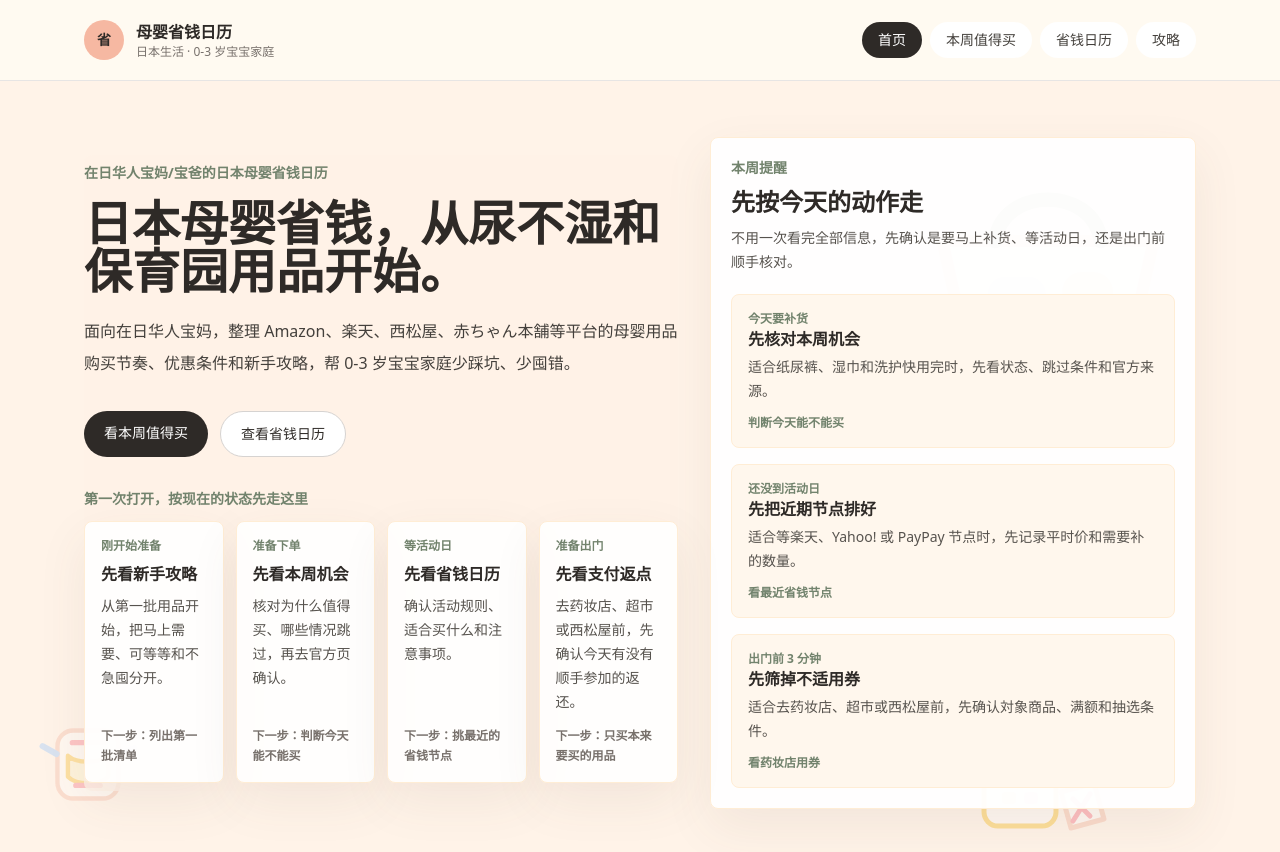
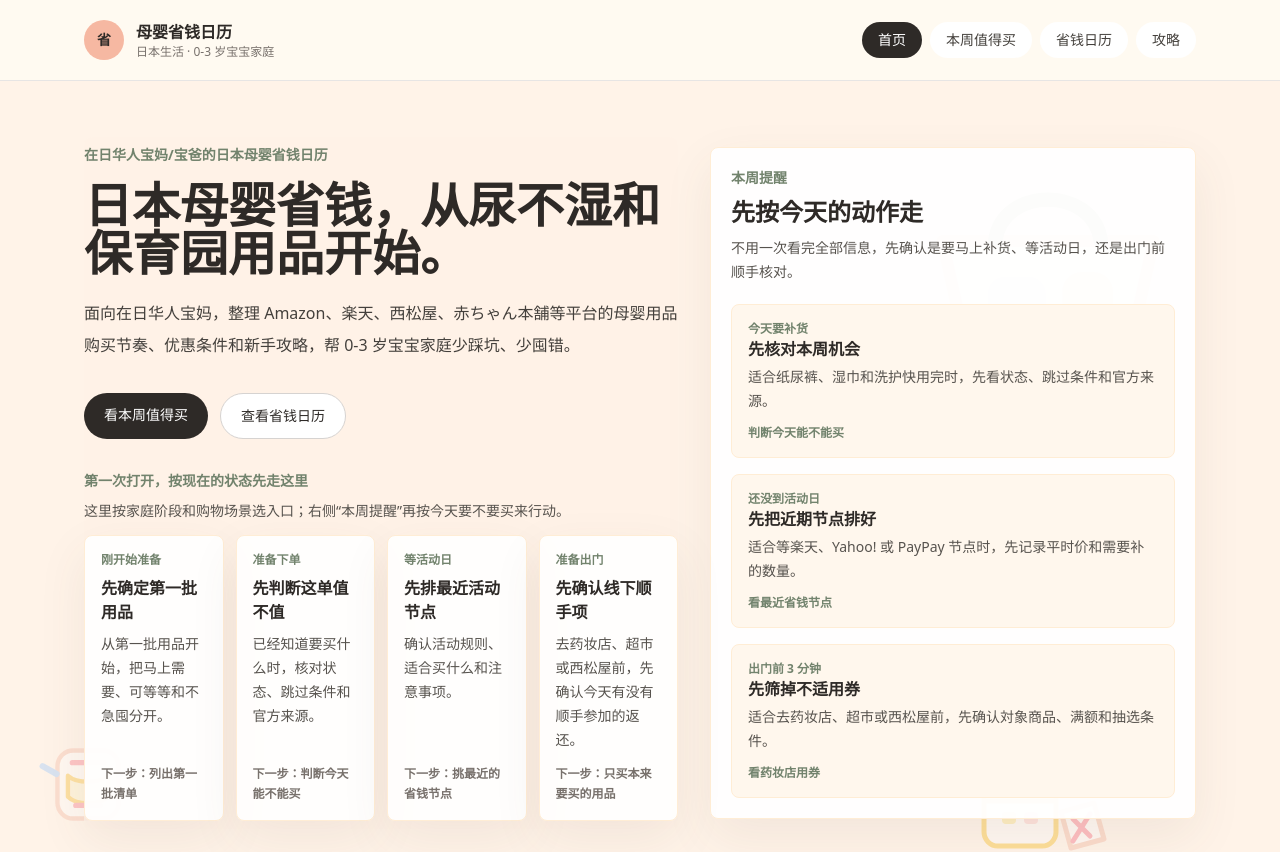
Before and after one commit to fengchuanli/mama-save-jp, a Next.js app: page / in a window 1280 px wide. Shown: the top 852 px of the page. Built offline with nearby package versions, Linux system fonts and the light colour scheme.

Commit message:
优化首页首屏入口分工

```diff
--- a/pages/index.tsx
+++ b/pages/index.tsx
@@ -111,28 +111,28 @@ export default function Home({ deals, calendarEvents, paymentRebateEvents, guide
     {
       label: "刚开始准备",
       href: "/guides/newborn-shopping-list",
-      title: "先看新手攻略",
+      title: "先确定第一批用品",
       description: "从第一批用品开始，把马上需要、可等等和不急囤分开。",
       nextStep: "下一步：列出第一批清单"
     },
     {
       label: "准备下单",
       href: "/deals",
-      title: "先看本周机会",
-      description: "核对为什么值得买、哪些情况跳过，再去官方页确认。",
+      title: "先判断这单值不值",
+      description: "已经知道要买什么时，核对状态、跳过条件和官方来源。",
       nextStep: "下一步：判断今天能不能买"
     },
     {
       label: "等活动日",
       href: "/calendar",
-      title: "先看省钱日历",
+      title: "先排最近活动节点",
       description: "确认活动规则、适合买什么和注意事项。",
       nextStep: "下一步：挑最近的省钱节点"
     },
     {
       label: "准备出门",
       href: "/calendar",
-      title: "先看支付返点",
+      title: "先确认线下顺手项",
       description: "去药妆店、超市或西松屋前，先确认今天有没有顺手参加的返还。",
       nextStep: "下一步：只买本来要买的用品"
     }
@@ -259,6 +259,9 @@ export default function Home({ deals, calendarEvents, paymentRebateEvents, guide
             </div>
             <div className="mt-8">
               <p className="text-sm font-semibold text-tea">第一次打开，按现在的状态先走这里</p>
+              <p className="mt-2 max-w-2xl text-sm leading-6 text-stone-600">
+                这里按家庭阶段和购物场景选入口；右侧“本周提醒”再按今天要不要买来行动。
+              </p>
               <div className="relative mt-3">
                 <div className="no-scrollbar -mx-5 flex snap-x snap-mandatory gap-3 overflow-x-auto px-5 pb-2 pr-10 sm:mx-0 sm:grid sm:snap-none sm:grid-cols-2 sm:overflow-visible sm:px-0 sm:pb-0 sm:pr-0 lg:grid-cols-4">
                   {quickStartRoutes.map((route) => (
```
Also changed, not shown: 1 other file (tests, documents, lock files or other folders).
